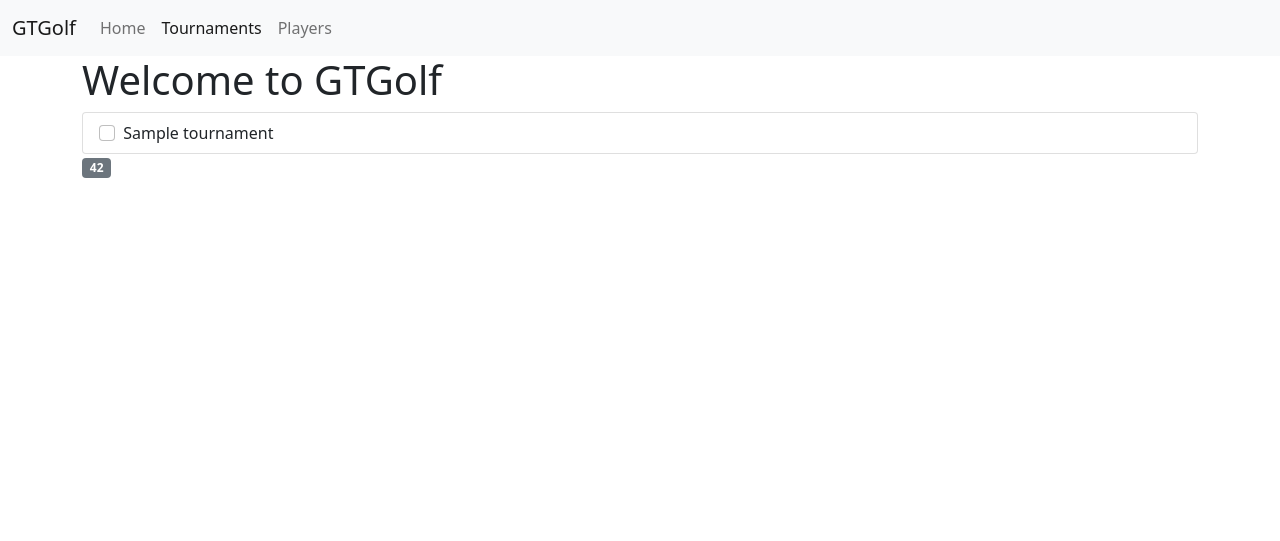
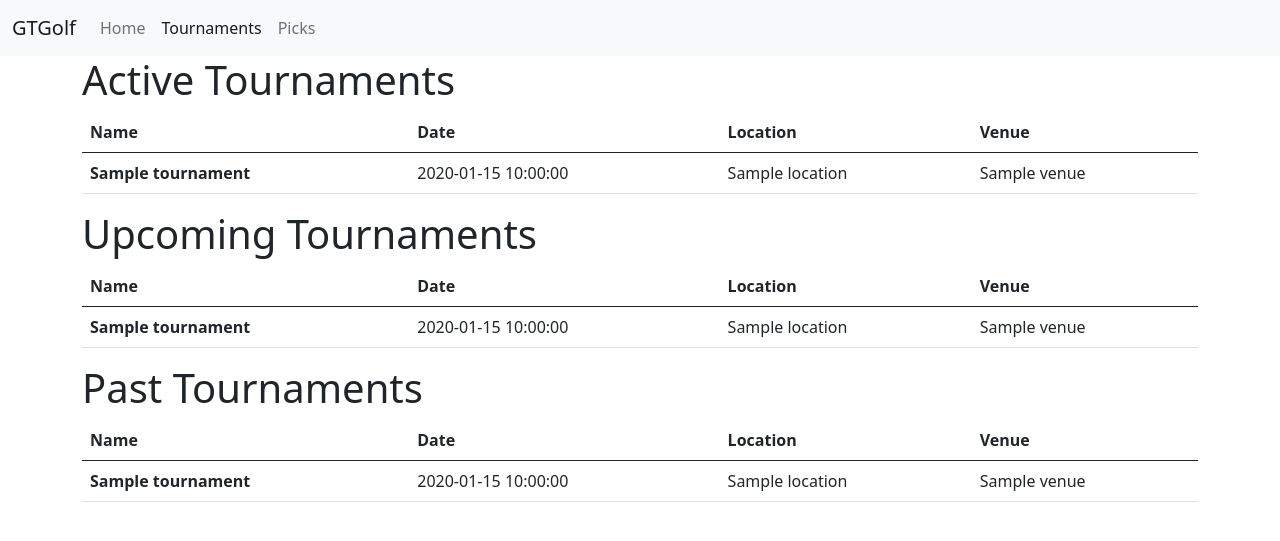
Before and after one commit to dpshelton/golf, a Flask app: template templates/tournaments.html in a window 1280 px wide. Shown: the top 541 px of the page. Run offline with Flask 2, Linux system fonts and the light colour scheme; the template is opened without the code that fills it: most values are stand-ins (such as "Sample title", 1, 10 or a date in 2020); parts of the project's set-up code (start-up, migrations or seed data) failed here and were passed over; some libraries are stand-ins or nearby versions.

Commit message:
Tournament list working

```diff
--- a/schema.sql
+++ b/schema.sql
@@ -1,6 +1,6 @@
-DROP TABLE IF EXISTS posts;
+DROP TABLE IF EXISTS tournaments;
 
-CREATE TABLE posts (
+CREATE TABLE tournaments (
     id INTEGER PRIMARY KEY AUTOINCREMENT,
     created TIMESTAMP NOT NULL DEFAULT CURRENT_TIMESTAMP,
     title TEXT NOT NULL,
--- a/static/css/style.css
+++ b/static/css/style.css
@@ -4,3 +4,18 @@
     text-align: center;
     padding: 10px;
 } */
+
+.col-left {
+    display: inline;
+    float: left;
+}
+
+.col-right {
+    display: inline;
+    float: right;
+}
+
+.col-right {
+    display: inline;
+    float: right;
+}
--- a/templates/base.html
+++ b/templates/base.html
@@ -1,10 +1,10 @@
 {% set navigation_bar = [
-    ('/', 'index', 'Home'),
-    ('/tournaments', 'tournaments', 'Tournaments'),
-    ('/players', 'players', 'Players')
+    ("/", "index", "Home"),
+    ("/tournaments", "tournaments", "Tournaments"),
+    ("/picks", "picks", "Picks")
 ] -%}
 
-{% set active_page = active_page|default('index') -%}
+{% set active_page = active_page|default("index") -%}
 
 <!doctype html>
 <html lang="en">
@@ -25,28 +25,18 @@
     <nav class="navbar navbar-expand-lg navbar-light bg-light">
         <div class="container-fluid">
             <a class="navbar-brand" href="{{ url_for('index')}}">GTGolf</a>
-        <button class="navbar-toggler" type="button" data-toggle="collapse" data-target="#navbarNav" aria-controls="navbarNav" aria-expanded="false" aria-label="Toggle navigation">
+            <button class="navbar-toggler" type="button" data-bs-toggle="collapse" data-bs-target="#navbarSupportedContent" aria-controls="navbarSupportedContent" aria-expanded="false" aria-label="Toggle navigation">
                 <span class="navbar-toggler-icon"></span>
             </button>
-        <div class="collapse navbar-collapse" id="navbarNav">
-            <ul class="navbar-nav">
-                <!-- <li class="nav-item">
-                    <a class="nav-link active" href="{{ url_for('index')}}">Home</a>
-                </li>
-                <li class="nav-item">
-                    <a class="nav-link" href="{{ url_for('tournaments')}}">Tournaments</a>
-                </li>
-                <li class="nav-item">
-                    <a class="nav-link" href="{{ url_for('players')}}">Players</a>
-                </li> -->
-
-
+            <div class="collapse navbar-collapse" id="navbarSupportedContent">
+                <ul class="navbar-nav me-auto mb-2 mb-lg-0">
                     {% for href, id, caption in navigation_bar %}
                         <li class="nav-item">
                             <a {% if id == active_page %}class="nav-link active"{% else %}class="nav-link"{% endif %} href="{{ href }}">{{ caption }}</a>
                         </li>
                     {% endfor %}
                 </ul>
+            </div>
         </div>
     </nav>
     <div class="container">
@@ -58,11 +48,13 @@
     <script src="https://code.jquery.com/jquery-3.5.1.slim.min.js" integrity="sha256-4+XzXVhsDmqanXGHaHvgh1gMQKX40OUvDEBTu8JcmNs=" crossorigin="anonymous"></script>
 
     <!-- Option 1: Bootstrap Bundle with Popper -->
-    <!-- <script src="https://cdn.jsdelivr.net/npm/bootstrap@5.0.0-beta2/dist/js/bootstrap.bundle.min.js" integrity="sha384-b5kHyXgcpbZJO/tY9Ul7kGkf1S0CWuKcCD38l8YkeH8z8QjE0GmW1gYU5S9FOnJ0" crossorigin="anonymous"></script> -->
+    <script src="https://cdn.jsdelivr.net/npm/bootstrap@5.0.0-beta2/dist/js/bootstrap.bundle.min.js" integrity="sha384-b5kHyXgcpbZJO/tY9Ul7kGkf1S0CWuKcCD38l8YkeH8z8QjE0GmW1gYU5S9FOnJ0" crossorigin="anonymous"></script>
 
     <!-- Option 2: Separate Popper and Bootstrap JS -->
-    <script src="https://cdn.jsdelivr.net/npm/@popperjs/core@2.6.0/dist/umd/popper.min.js" integrity="sha384-KsvD1yqQ1/1+IA7gi3P0tyJcT3vR+NdBTt13hSJ2lnve8agRGXTTyNaBYmCR/Nwi" crossorigin="anonymous"></script>
-    <script src="https://cdn.jsdelivr.net/npm/bootstrap@5.0.0-beta2/dist/js/bootstrap.min.js" integrity="sha384-nsg8ua9HAw1y0W1btsyWgBklPnCUAFLuTMS2G72MMONqmOymq585AcH49TLBQObG" crossorigin="anonymous"></script>
+    <!-- <script src="https://cdn.jsdelivr.net/npm/@popperjs/core@2.6.0/dist/umd/popper.min.js" integrity="sha384-KsvD1yqQ1/1+IA7gi3P0tyJcT3vR+NdBTt13hSJ2lnve8agRGXTTyNaBYmCR/Nwi" crossorigin="anonymous"></script> -->
+    <!-- <script src="https://cdn.jsdelivr.net/npm/bootstrap@5.0.0-beta2/dist/js/bootstrap.min.js" integrity="sha384-nsg8ua9HAw1y0W1btsyWgBklPnCUAFLuTMS2G72MMONqmOymq585AcH49TLBQObG" crossorigin="anonymous"></script> -->
 
+    <!-- Custom scripts -->
+    {% block footer %} {% endblock %}
 </body>
 </html>
--- a/templates/tournaments.html
+++ b/templates/tournaments.html
@@ -1,32 +1,72 @@
-{% extends 'base.html' %}
-{% set active_page = 'tournaments' %}
+{% extends "base.html" %}
+{% set active_page = "tournaments" %}
+{% block title %} Tournaments {% endblock %}
 
 {% block content %}
-    <h1>{% block title %} Welcome to GTGolf {% endblock %}</h1>
+    <h1>Active Tournaments</h1>
+    <table class="table">
+        <thead>
+            <tr>
+                <th scope="col">Name</th>
+                <th scope="col">Date</th>
+                <th scope="col">Location</th>
+                <th scope="col">Venue</th>
+            </tr>
+        </thead>
+        <tbody>
+            {% for tournament in active_tournaments %}
+            <tr>
+                <th scope="row">{{ tournament["Name"] }}</th>
+                <td>{{ tournament["StartDate"] }}</td>
+                <td>{{ tournament["Location"] }}</td>
+                <td>{{ tournament["Venue"] }}</td>
+            </tr>
+            {% endfor %}
+        </tbody>
+    </table>
 
-    <div class="list-group">
-        {% for tournament in tournaments %}
-            <label class="list-group-item">
-                <input class="form-check-input me-1" type="checkbox" value="">
-                {{ tournament['Name'] }}
-            </label>
-        {% endfor %}
-    </div>
-    <!-- {% for post in posts %}
-        <a href="#">
-            <h2>{{ post['title'] }}</h2>
-        </a>
-        <span class="badge bg-secondary">{{ post['created'] }}</span>
-        <hr>
-    {% endfor %}
 
-    {% for post in posts %}
-        <a href="#">
-            <h2>{{ post['title'] }}</h2>
-        </a>
-        <span class="badge bg-secondary">{{ post['created'] }}</span>
-        <hr>
-    {% endfor %} -->
+    <h1>Upcoming Tournaments</h1>
+    <table class="table">
+        <thead>
+            <tr>
+                <th scope="col">Name</th>
+                <th scope="col">Date</th>
+                <th scope="col">Location</th>
+                <th scope="col">Venue</th>
+            </tr>
+        </thead>
+        <tbody>
+            {% for tournament in upcoming_tournaments %}
+            <tr>
+                <th scope="row">{{ tournament["Name"] }}</th>
+                <td>{{ tournament["StartDate"] }}</td>
+                <td>{{ tournament["Location"] }}</td>
+                <td>{{ tournament["Venue"] }}</td>
+            </tr>
+            {% endfor %}
+        </tbody>
+    </table>
 
-    <span class="badge bg-secondary">42</span>
+    <h1>Past Tournaments</h1>
+    <table class="table">
+        <thead>
+            <tr>
+                <th scope="col">Name</th>
+                <th scope="col">Date</th>
+                <th scope="col">Location</th>
+                <th scope="col">Venue</th>
+            </tr>
+        </thead>
+        <tbody>
+            {% for tournament in past_tournaments %}
+            <tr>
+                <th scope="row">{{ tournament["Name"] }}</th>
+                <td>{{ tournament["StartDate"] }}</td>
+                <td>{{ tournament["Location"] }}</td>
+                <td>{{ tournament["Venue"] }}</td>
+            </tr>
+            {% endfor %}
+        </tbody>
+    </table>
 {% endblock %}
```
Also changed, not shown: golf.py (+107 -34 lines), templates/index.html (+2 -18 lines), templates/picks.html (added, +66 -0 lines), templates/players.html (deleted, +0 -32 lines), database.db. Lines whose indentation alone changed are shown as unchanged.
